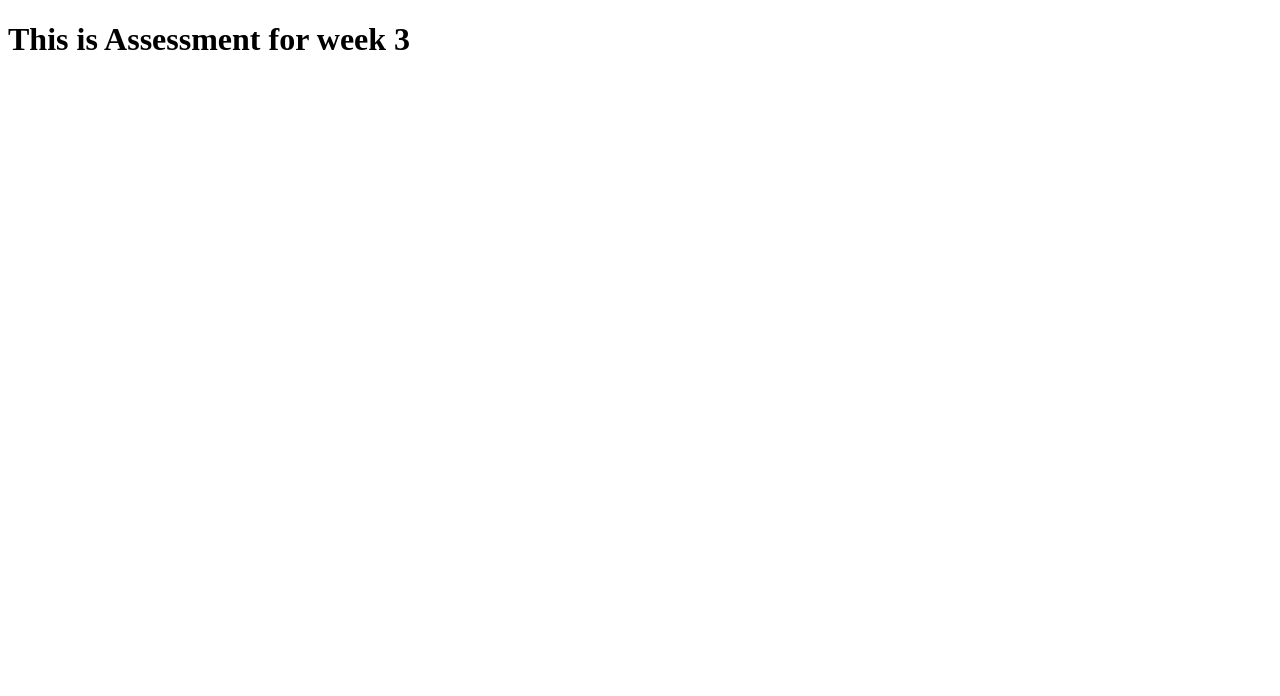
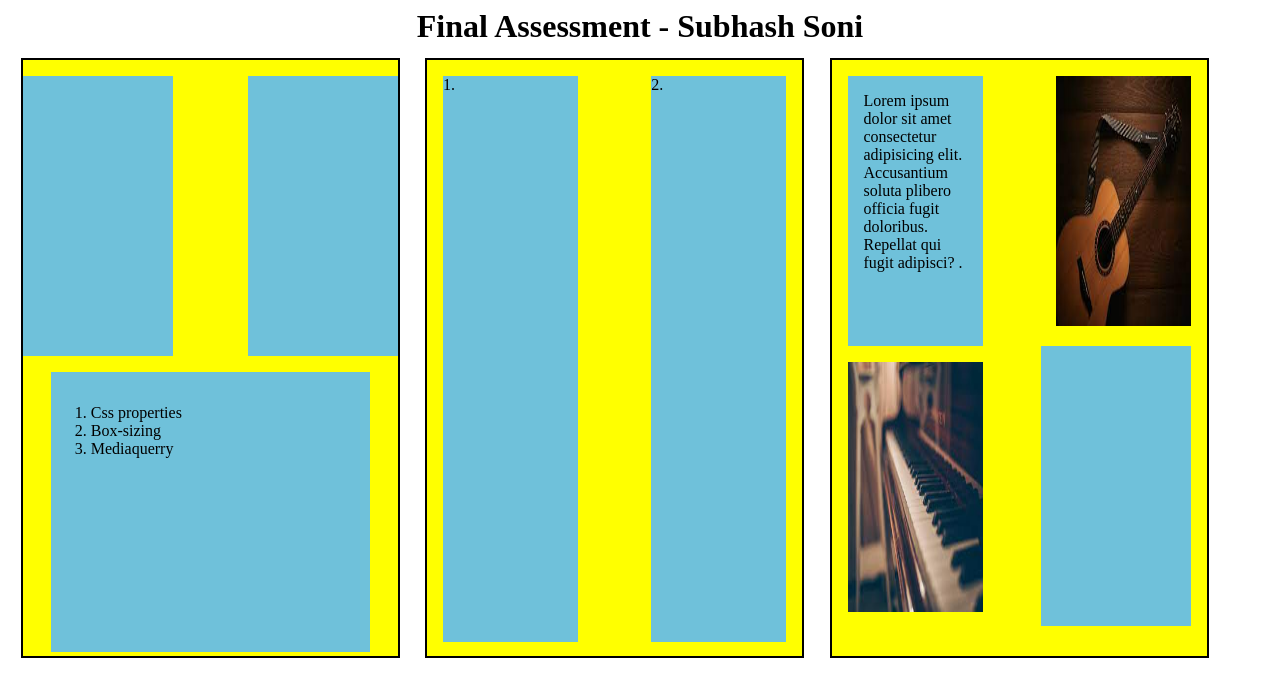
Before and after one commit to SubhashSoni8/AssessmentWeek3, a plain HTML site: page index.html in a window 1280 px wide. Drawn offline with Linux system fonts and the light colour scheme.

Commit message:
assesment done

```diff
--- a/index.html
+++ b/index.html
@@ -1,12 +1,220 @@
 <!DOCTYPE html>
 <html lang="en">
+
 <head>
     <meta charset="UTF-8">
     <meta http-equiv="X-UA-Compatible" content="IE=edge">
     <meta name="viewport" content="width=device-width, initial-scale=1.0">
-    <title>Document</title>
+    <title>AssessmentWeek3</title>
+    <style>
+        * {
+            box-sizing: border-box;
+        }
+
+        h1 {
+            text-align: center;
+            font-weight: bold;
+            margin: auto;
+        }
+
+        .container {
+
+
+            display: flex;
+            flex-wrap: wrap;
+        }
+
+        .wrapper {
+
+
+            width: 100%;
+        }
+
+        .box {
+            height: 600px;
+            border: 2px solid black;
+            float: left;
+            width: 30%;
+            margin: 1%;
+            background: yellow;
+            box-sizing: border-box;
+        }
+
+        .inner1 {
+            height: 280px;
+            /* border: 2px solid black;  */
+            width: 40%;
+            float: left;
+            margin: 1em;
+            margin-left: 0;
+            background: rgb(111, 193, 218);
+        }
+
+        .inner2 {
+            height: 280px;
+            /* border: 2px solid black;  */
+            width: 40%;
+            float: right;
+            margin: 1em;
+            margin-right: 0;
+            background: rgb(111, 193, 218);
+        }
+
+        .inner3 {
+            height: 280px;
+            /* border: 2px solid black;  */
+            width: 85%;
+            clear: left;
+            margin: auto;
+            background: rgb(111, 193, 218);
+            padding-top: 1em;
+
+        }
+
+        .inner2-1 {
+            height: 95%;
+            /* border: 2px solid black;  */
+            width: 36%;
+            float: left;
+            margin: 1em;
+            margin-right: 0;
+            background: rgb(111, 193, 218);
+        }
+
+        .inner2-2 {
+            height: 95%;
+            /* border: 2px solid black;  */
+            width: 36%;
+            float: right;
+            margin: 1em;
+            margin-left: 0;
+            background: rgb(111, 193, 218);
+        }
+
+        .inner3-1 {
+            padding: 1em;
+            height: 270px;
+            /* border: 2px solid black;  */
+            width: 36%;
+            float: left;
+            margin: 1em;
+            margin-bottom: 0;
+            margin-right: 0;
+            background: rgb(111, 193, 218);
+        }
+
+        .img1 {
+            height: 250px;
+            width: 100%;
+        }
+
+        .inner3-2 {
+            margin: 1em;
+            /* margin-right: 0; */
+            width: 36%;
+            float: right;
+        }
+
+        .img2 {
+            height: 250px;
+            width: 100%;
+        }
+
+        .inner3-3 {
+
+            margin: 1em;
+            /* margin-right: 0; */
+            width: 36%;
+            float: left;
+        }
+
+        .inner3-4 {
+            height: 280px;
+            /* border: 2px solid black;  */
+            width: 40%;
+
+            float: right;
+
+            margin: 1em;
+            margin-top: 0;
+            margin-left: 0;
+            background: rgb(111, 193, 218);
+        }
+
+        @media screen and (min-width: 769px) {
+
+        }
+
+        @media screen and (max-width: 768px) {
+            .box {
+                width: 100%;
+            }
+            .inner2-1{
+                width: 90%;
+                height: 45%;
+            }
+            .inner2-2{
+                width: 90%;
+                height: 45%;
+            }
+        }
+    </style>
 </head>
+
 <body>
-    <h1>This is Assessment for week 3</h1>
+    <div class="container">
+        <h1>Final Assessment - Subhash Soni</h1>
+        <div class="wrapper">
+            <div class="box">
+                <div class="inner1">
+
+                </div>
+                <div class="inner2">
+
+                </div>
+                <div class="inner3">
+                    <p>
+                    <ol>
+                        <li>
+                            Css properties
+                        </li>
+                        <li>
+                            Box-sizing
+                        </li>
+                        <li>
+                            Mediaquerry
+                        </li>
+
+                    </ol>
+                    </p>
+                </div>
+            </div>
+            <div class="box">
+                <div class="inner2-1">
+                    1.
+                </div>
+                <div class="inner2-2">
+                    2.
+                </div>
+            </div>
+            <div class="box">
+                <div class="inner3-1">
+                    Lorem ipsum dolor sit amet consectetur adipisicing elit. Accusantium soluta plibero officia fugit
+                    doloribus. Repellat qui fugit adipisci? .
+                </div>
+                <div class="inner3-2">
+                    <img class="img1" src="./images/guitar.jpg" alt="">
+                </div>
+                <div class="inner3-3">
+                    <img class="img2" src="./images/piano.jpg" alt="">
+                </div>
+                <div class="inner3-4">
+
+                </div>
+            </div>
+
+        </div>
+    </div>
 </body>
+
 </html>
```
Also changed, not shown: images/guitar.jpg (added), images/piano.jpg (added).
